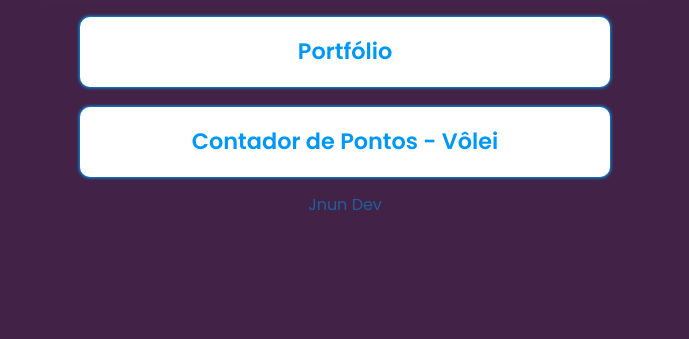
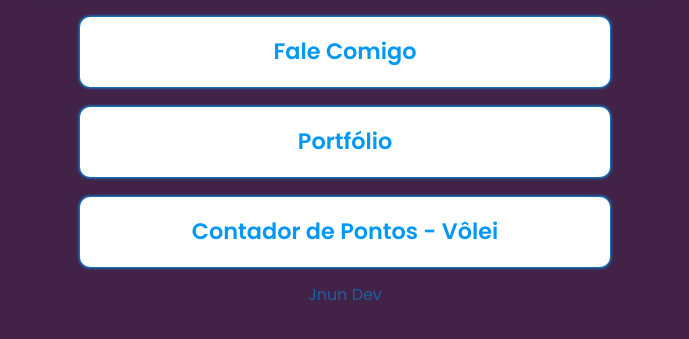
Before and after one commit to j0v3/links, a plain HTML site: page index.html in a window 1280 px wide. Shown: the part 269-608 px from the top of the page, without its empty margins (295-984 px from the left). Drawn offline with nearby package versions, Linux system fonts and the light colour scheme; a web font is replaced by a local one.

Commit message:
add whatsApp Link

```diff
--- a/index.html
+++ b/index.html
@@ -84,6 +84,16 @@
         <!--linksBlock.css-->
         <div class="blockLinkADD">
 
+            <a class="blockLinkADDInformation" href="https://wa.me/message/KQ6VNBYQBVT5F1">
+
+                <span>Fale Comigo</span>
+
+            </a>
+
+        </div>
+
+        <div class="blockLinkADD">
+
             <a class="blockLinkADDInformation" href="https://portfolio.jnundev.com">
 
                 <span>Portfólio</span>
```
